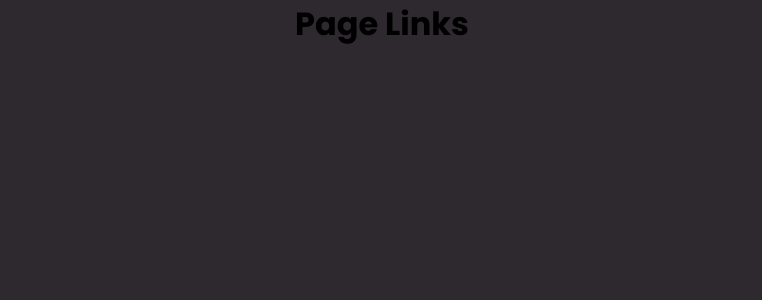
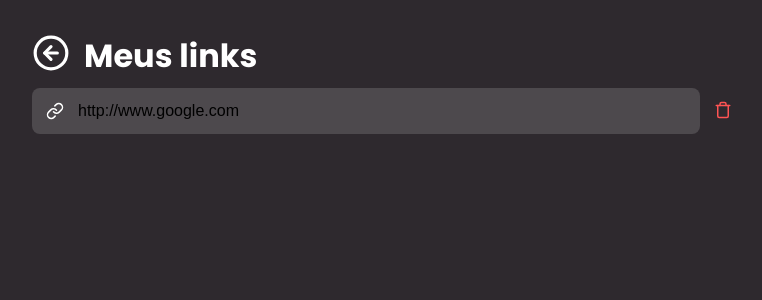
Before and after one commit to tujade/encurtadorlinks, a React (Create React App) app: page /links in a window 1280 px wide. Shown: the top 300 px of the page, without its empty margins (258-1020 px from the left). Built offline with nearby package versions, Linux system fonts and the light colour scheme.

Commit message:
Page  Meus Links  HTML and CSS and Menu :bookmark:

```diff
--- a/public/index.html
+++ b/public/index.html
@@ -3,7 +3,7 @@
 
 <head>
   <meta charset="utf-8" />
-  <link rel="icon" href="/public/favicon.ico" />
+  <link rel="shortcut icon" href="favicon.ico" type="image/x-icon">
   <meta name="viewport" content="width=device-width, initial-scale=1" />
   <meta name="description" content="Web site created using create-react-app" />
   <!-- Fonts -->
--- /dev/null
+++ b/src/components/Menu/index.js
@@ -0,0 +1,12 @@
+import './menu.css';
+import { Link } from 'react-router-dom'
+
+export default function Menu() {
+  return(
+    <div className="menu">
+      <Link to="/links" className="bnt raise">
+        Meus Links
+      </Link>
+    </div>
+  )
+}
--- /dev/null
+++ b/src/components/Menu/menu.css
@@ -0,0 +1,28 @@
+.menu {
+  position: absolute;
+  top: 20px;
+  right:10%;
+  font-weight: Bold;
+  display: flex;
+}
+
+.bnt {
+  color: black;
+  background-color: #fff;
+  padding: 12px 24px;
+  border-radius: 8px;
+  text-decoration: none;
+  transition: 0.5s;
+}
+
+/* Transition Button  */
+.raise {
+  --color: #EB9064;
+  --hover: #EB9064;
+}
+
+.raise:hover,
+.raise:focus {
+  box-shadow: 0 0.7em 0.7em -0.6em var(--hover);
+  transform: translateY(-0.25em);
+}
--- a/src/pages/Home/home.css
+++ b/src/pages/Home/home.css
@@ -99,8 +99,6 @@
 }
 
 
-
-
 @media (max-width: 615px) {
   .logo img {
     width: 95px;
--- a/src/pages/Home/index.js
+++ b/src/pages/Home/index.js
@@ -1,5 +1,6 @@
 import { FiLink } from "react-icons/fi";
 import './home.css'
+import Menu from "../../components/Menu"
 
 
 export default function Home() {
@@ -18,6 +19,8 @@ export default function Home() {
           </div>
           <button className="raise" >Gerar Link</button>
         </div>
+
+        <Menu/>
       </div>
   );
 }
--- a/src/pages/Links/index.js
+++ b/src/pages/Links/index.js
@@ -1,8 +1,26 @@
+import './links.css'
+import { FiLink, FiTrash, FiArrowLeftCircle } from 'react-icons/fi'
+import { Link } from 'react-router-dom'
 
 export default function Links() {
   return (
-      <div className="app" >
-        <h1> Page Links</h1>
+    <div className="links-container">
+      <div className="links-header">
+        <Link to="/" >
+        <FiArrowLeftCircle size={38} color="#fff" />
+        </Link>
+        <h1>Meus links</h1>
       </div>
-  );
+
+      <div className="links-item">
+        <button className="link">
+          <FiLink size={18} color="#fff" />
+          http://www.google.com
+        </button>
+        <button className="link-delete">
+        <FiTrash size={18} color="#FF5454" />
+        </button>
+      </div>
+    </div>
+  )
 }
--- /dev/null
+++ b/src/pages/Links/links.css
@@ -0,0 +1,95 @@
+.links-container {
+  max-width: 1120px;
+  margin: 32px auto 0 auto;
+}
+
+.links-header {
+  display: flex;
+  align-items: center;
+  flex-direction: row;
+}
+
+.links-header svg {
+  margin-right: 14px;
+}
+
+.links-header h1 {
+  color: #fff;
+  font-weight: 700;
+}
+
+.links-item {
+  width: 700px;
+  display: flex;
+  align-items: center;
+  flex-direction: row;
+  margin-top: 8px;
+  animation: slideY 2s;
+}
+
+
+@keyframes slideY{
+  from {
+    transform: translateY(90px)
+  }
+  to{
+    transform: translateY(0px)
+  }
+}
+
+
+.links-item:last-child {
+  margin-bottom: 18px;
+}
+
+.link {
+  border: 0;
+  width: 100%;
+  min-width: 80%;
+  border-radius: 8px;
+  height: 46px;
+  background-color: rgba(255, 255, 255, 0.15);
+  margin-right: 14px;
+  display: flex;
+  align-items: center;
+ padding: 0 14px;
+ font-size: 16px;
+}
+
+.link svg {
+  margin-right: 14px;
+}
+
+.link {
+  white-space: nowrap;
+  overflow: hidden;
+  text-overflow: ellipsis;
+}
+
+.link-delete {
+  border: 0;
+  background: transparent;
+}
+
+
+@media (max-width: 715px) {
+  .links-container {
+    width: 90%;
+  }
+
+  .logo h1 {
+    font-size: 40px;
+  }
+
+  .links-item {
+    width: 100%;
+  }
+
+  .link {
+    width: 100%;
+  }
+
+  .link svg {
+    display: none;
+  }
+}
```
